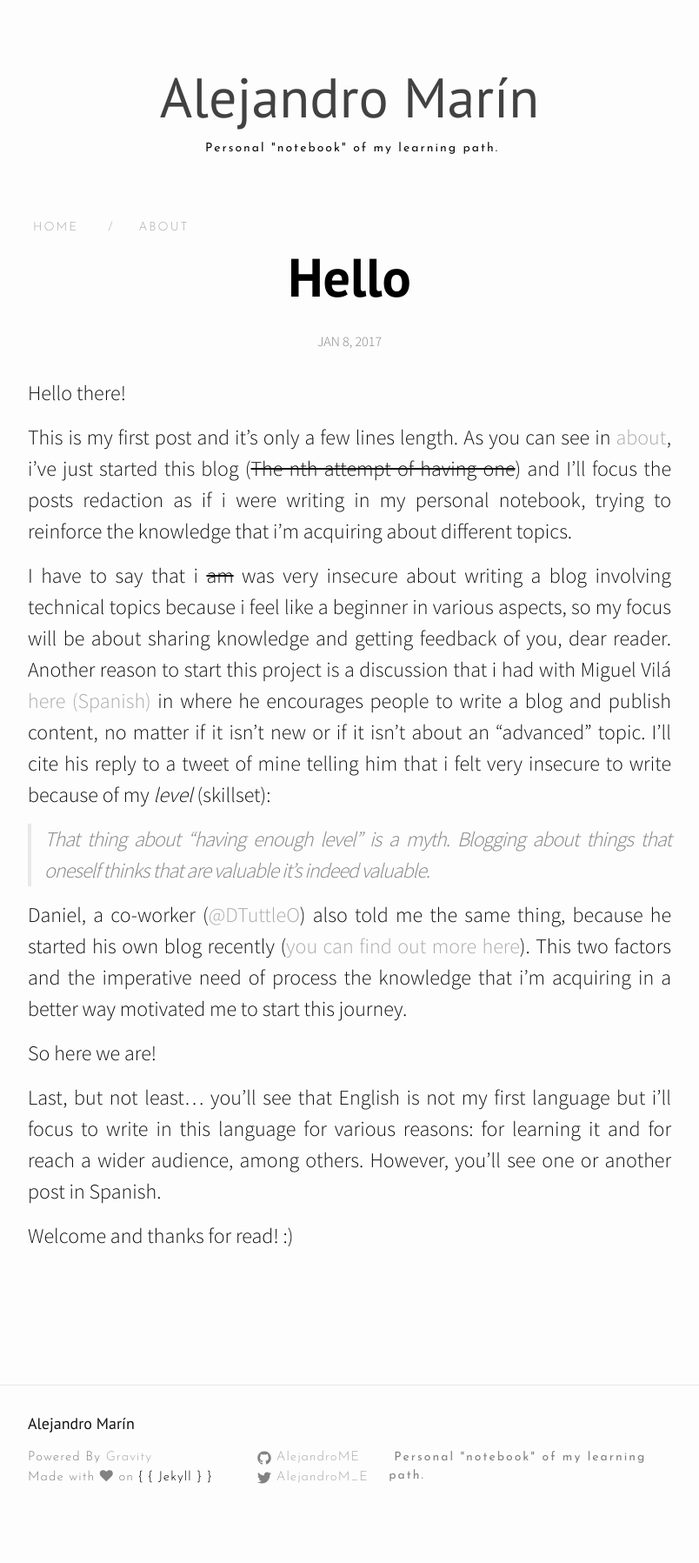
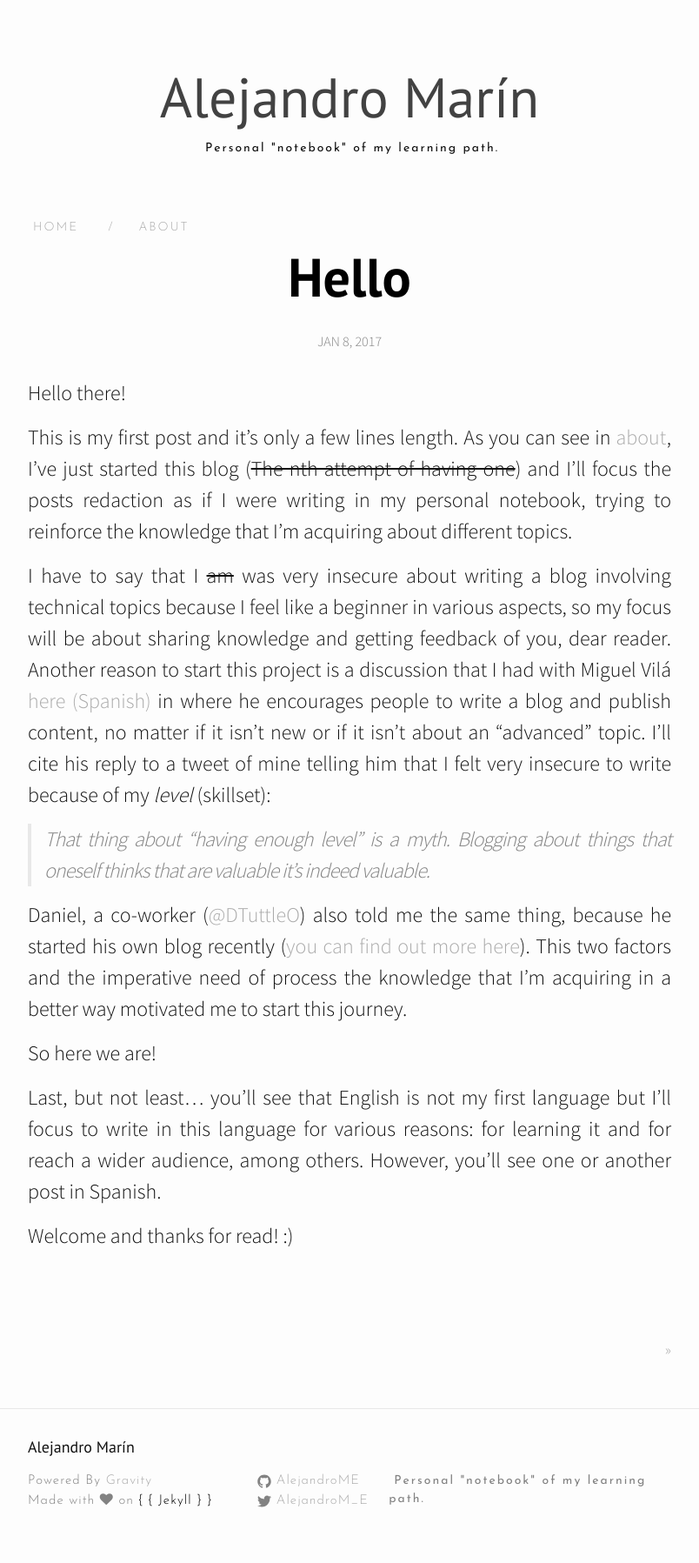
Before and after one commit to AlejandroME/alejandrome.github.io, a Jekyll site: the page built from _posts/2017-01-08-hello.md, in a window 1280 px wide. Shown: the whole page at 87% size, without its empty margins (238-1042 px from the left). Built offline with Jekyll 4.4.1, drawn with Linux system fonts in a browser that asks for light colours; nearby versions of some CDN libraries; comment, search, counter and statistics services are not loaded; before the commit the page ends 1770 px from its top, so only the background shows below that.

```diff
--- a/_posts/2017-01-08-hello.md
+++ b/_posts/2017-01-08-hello.md
@@ -7,19 +7,19 @@ category: welcome
 Hello there!
 
 This is my first post and it's only a few lines length.
-As you can see in [about](/about), i've just started this blog (~~The nth attempt
-of having one~~) and I'll focus the posts redaction as if i were writing in my
-personal notebook, trying to reinforce the knowledge that i'm acquiring about
+As you can see in [about](/about), I've just started this blog (~~The nth attempt
+of having one~~) and I'll focus the posts redaction as if I were writing in my
+personal notebook, trying to reinforce the knowledge that I'm acquiring about
 different topics.
 
-I have to say that i ~~am~~ was very insecure about writing a blog involving
-technical topics because i feel like a beginner in various aspects, so my focus
+I have to say that I ~~am~~ was very insecure about writing a blog involving
+technical topics because I feel like a beginner in various aspects, so my focus
 will be about sharing knowledge and getting feedback of you, dear reader.
-Another reason to start this project is a discussion that i had with Miguel
+Another reason to start this project is a discussion that I had with Miguel
 Vilá [here (Spanish)](https://twitter.com/mglvl/status/799465778441551876)
 in where he encourages people to write a blog and publish content, no matter
 if it isn't new or if it isn't about an "advanced" topic. I'll cite his reply to
-a tweet of mine telling him that i felt very insecure to write because of my
+a tweet of mine telling him that I felt very insecure to write because of my
 *level* (skillset):
 
 > That thing about "having enough level" is a myth. Blogging about things
@@ -28,13 +28,13 @@ that oneself thinks that are valuable it's indeed valuable.
 Daniel, a co-worker ([@DTuttleO](https://twitter.com/DtuttleO)) also told me
 the same thing, because he started his own blog recently ([you can find out more
 here](http://www.dtuttleo.com/)). This two factors and the imperative need of
-process the knowledge that i'm acquiring in a better way motivated me to start
+process the knowledge that I'm acquiring in a better way motivated me to start
 this journey.
 
 So here we are!
 
 Last, but not least... you'll see that English is not my first language but
-i'll focus to write in this language for various reasons: for learning it and
+I'll focus to write in this language for various reasons: for learning it and
 for reach a wider audience, among others. However, you'll see one or another post
 in Spanish.
 
```
Also changed, not shown: _posts/2017-01-09-sbt-start-guide.md (added, +157 -0 lines), about.md (+3 -3 lines).
